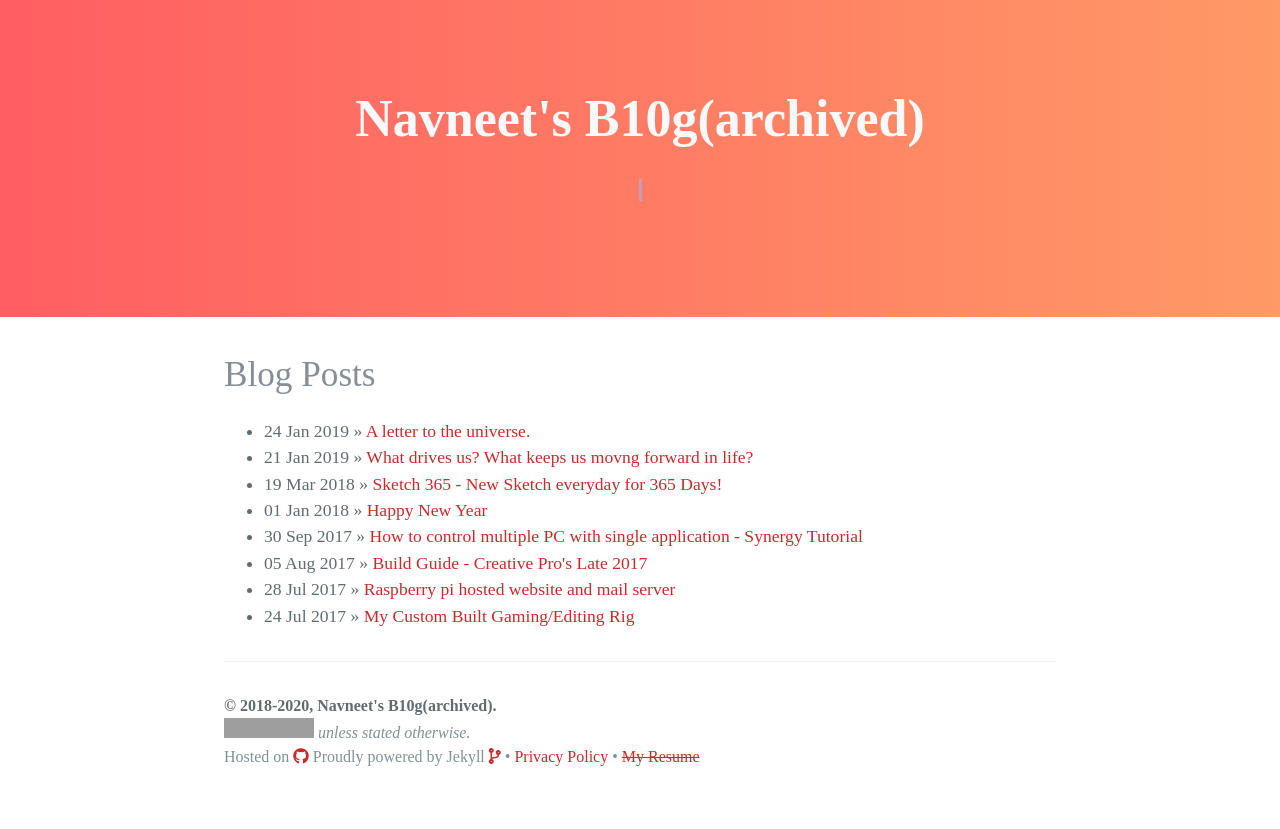
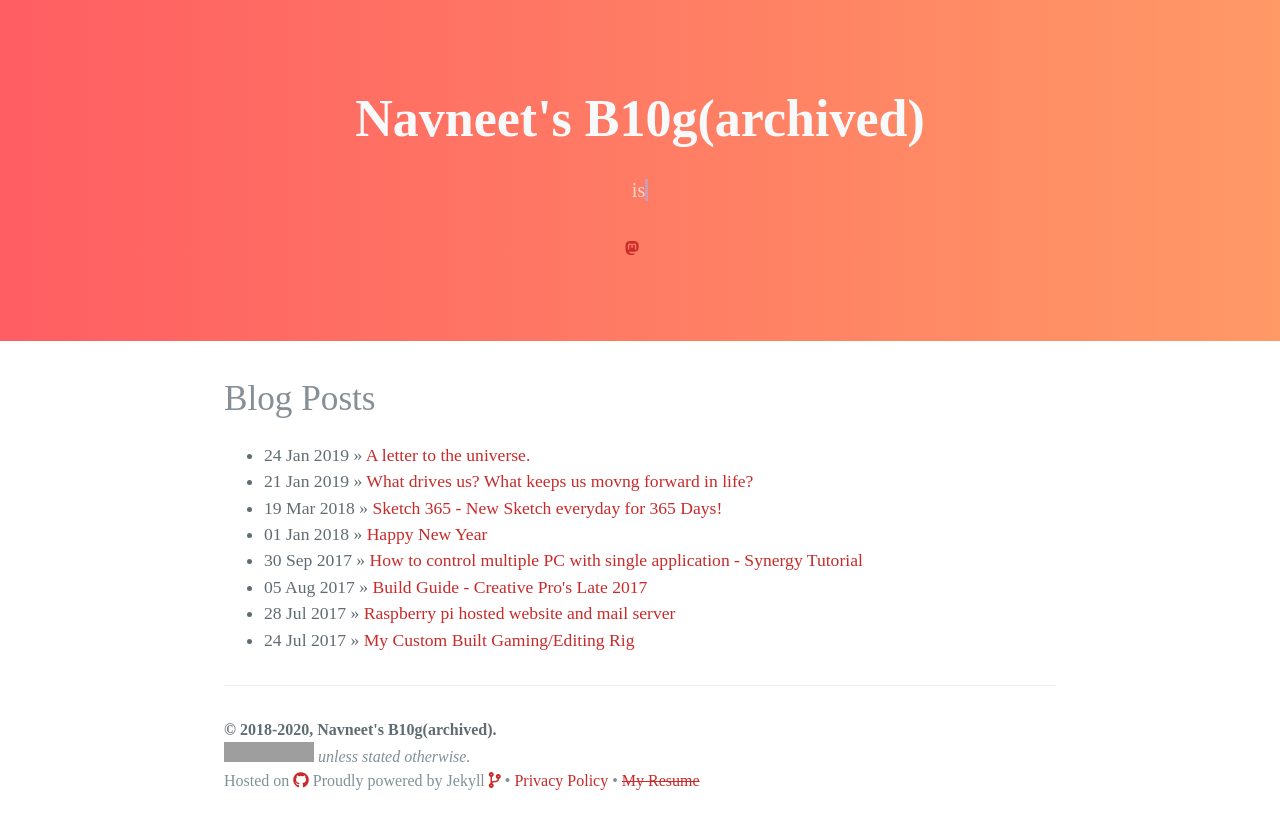
Before and after one commit to Navneet-Suresh/Navneet-Suresh.github.io, a Jekyll site: the page built from index.html, in a window 1280 px wide. Shown: the top 829 px of the page. Built offline with Jekyll 4.4.1, drawn with Linux system fonts in a browser that asks for light colours; nearby versions of some CDN libraries; the list of posts is cut into pages by our own code; grey boxes are pictures that could not be loaded.

Commit message:
Update header.

```diff
--- a/_includes/page-header.html
+++ b/_includes/page-header.html
@@ -1,9 +1,8 @@
 <section class="page-header animated fadeInDown">
   <a href = "/"><h1 class="project-name animated bounceInDown ">{{ site.title }}</h1></a>
-  <h2 class="project-tagline animated pulse"><span class="txt-type" data-wait="2000" data-words='["My thoughts,", "Views,", "and Ideas."]'></span></h2>
-  <!--- <div style="display:flex;justify-content:center;align-items:center;" class='animated fadeInUp'>
+  <h2 class="project-tagline animated pulse"><span class="txt-type" data-wait="2000" data-words='["This site,", "is,", "archived."]'></span></h2>
+  <div style="display:flex;justify-content:center;align-items:center;" class='animated fadeInUp'>
     <a href="https://mastodon.social/@n4vn33t" target="_blank"><i class="fab fa-mastodon"></i></a>
-    <a href="https://www.youtube.com/channel/UCrG4ZzOVN2vq4RksdiinZiw" target="_blank"><i class="fab fa-youtube-square"></i></a>
-    <a href='http://www.technavneet.com' target= "_blank"><i class="fas fa-store"></i></a>
-  </div> --->
+    <a href="https://blog.n4vn33t.com" target="_blank"><i class="fab fa-blog"></i></a>
+  </div>
 </section>
```
